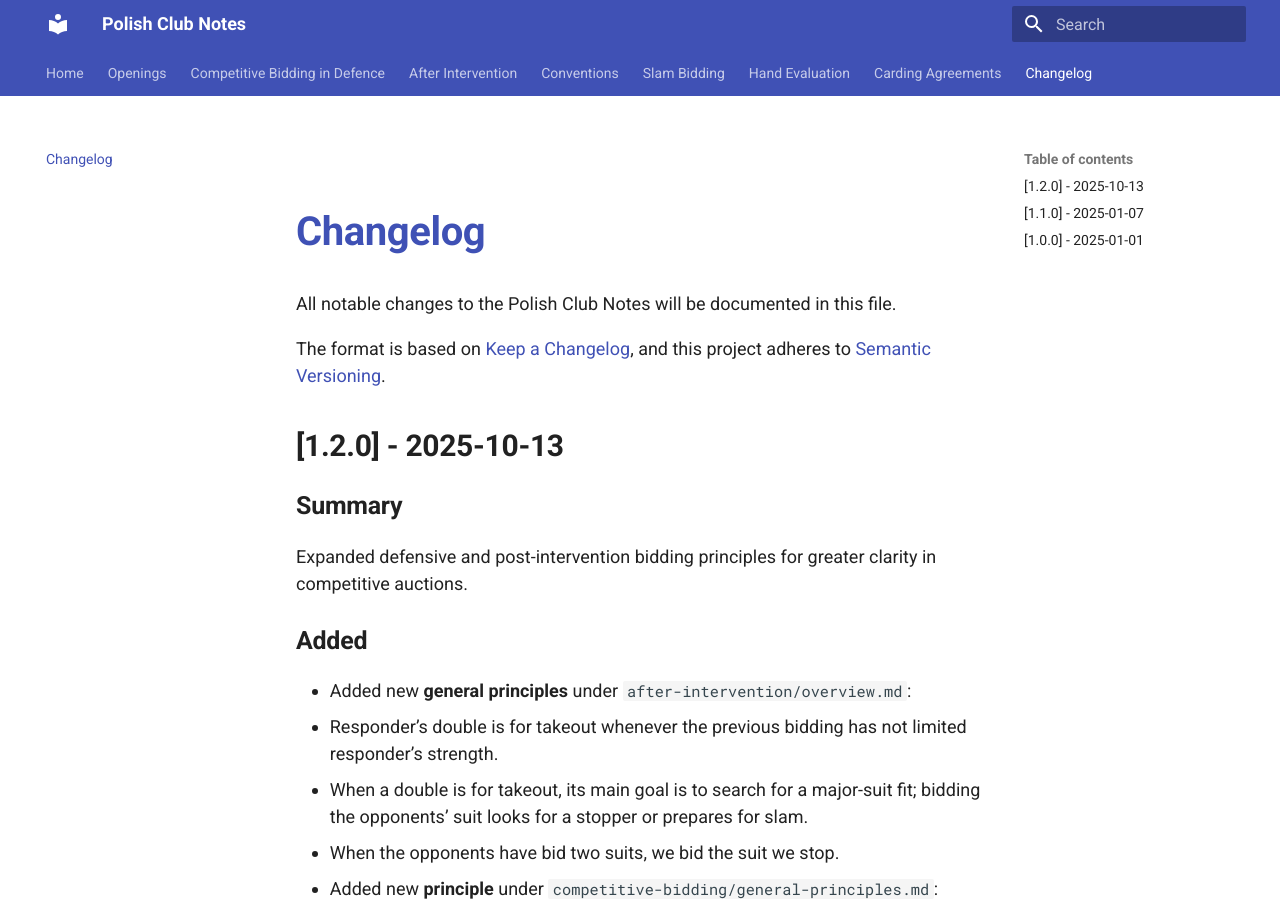
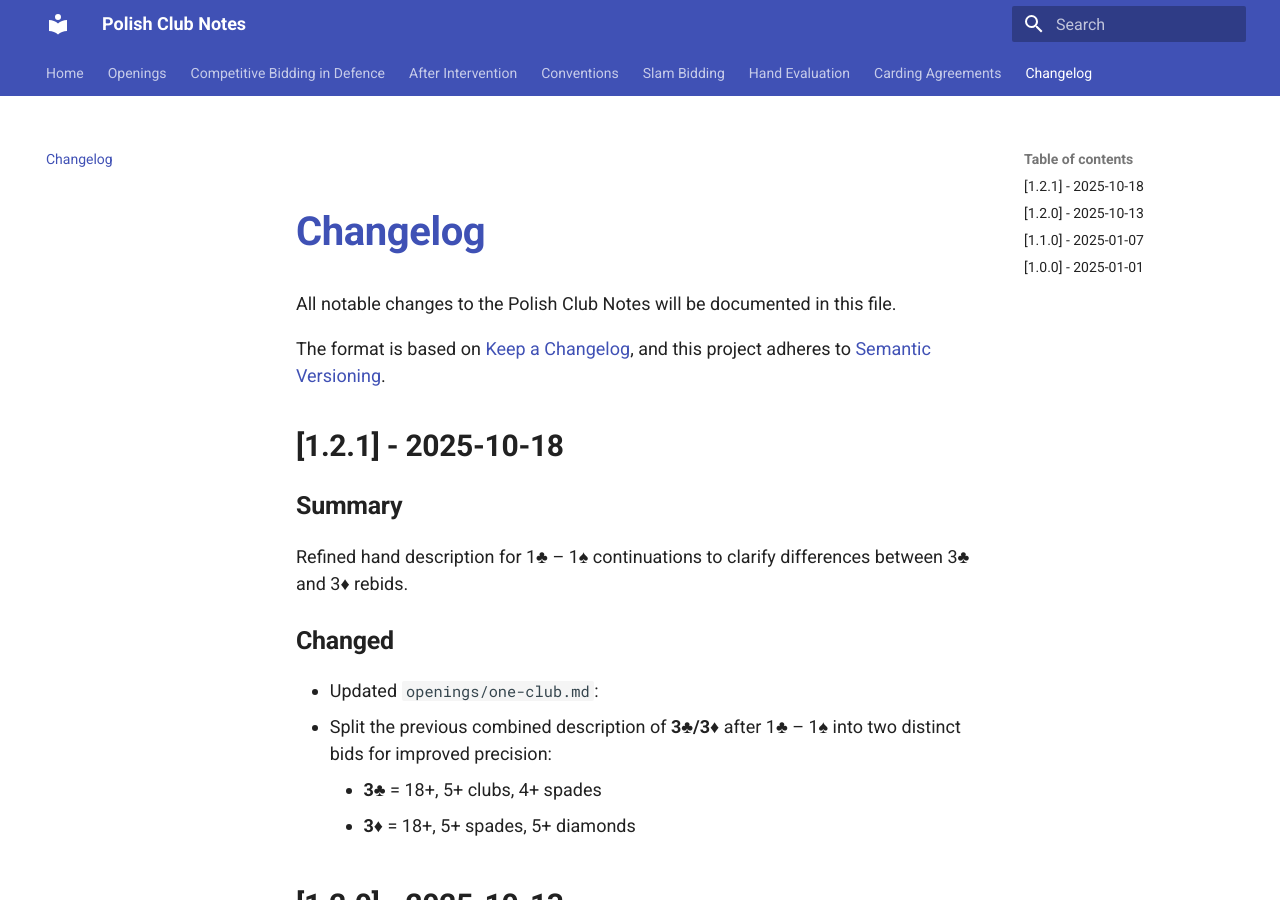
Before and after one commit to glindstrom/polish-club-notes, an MkDocs documentation site: the page built from docs/changelog.md, in a window 1280 px wide and 900 px high. Built offline with MkDocs 1.6.1 and Material for MkDocs 9.7.7, drawn with Linux system fonts in a browser that asks for light colours.

Commit message:
Refine 1♣–1♠ continuations; split 3♣/3♦ descriptions for clarity

```diff
--- a/docs/changelog.md
+++ b/docs/changelog.md
@@ -4,6 +4,19 @@ All notable changes to the Polish Club Notes will be documented in this file.
 
 The format is based on [Keep a Changelog](https://keepachangelog.com/en/1.0.0/),
 and this project adheres to [Semantic Versioning](https://semver.org/spec/v2.0.0.html).
+
+## [1.2.1] - 2025-10-18
+
+### Summary
+Refined hand description for 1♣ – 1♠ continuations to clarify differences between 3♣ and 3♦ rebids.
+
+### Changed
+
+- Updated `openings/one-club.md`:
+  - Split the previous combined description of **3♣/3♦** after 1♣ – 1♠ into two distinct bids for improved precision:
+    - **3♣** = 18+, 5+ clubs, 4+ spades
+    - **3♦** = 18+, 5+ spades, 5+ diamonds
+
 
 ## [1.2.0] - 2025-10-13
 
```
Also changed, not shown: docs/openings/one-club.md (+2 -1 lines).
